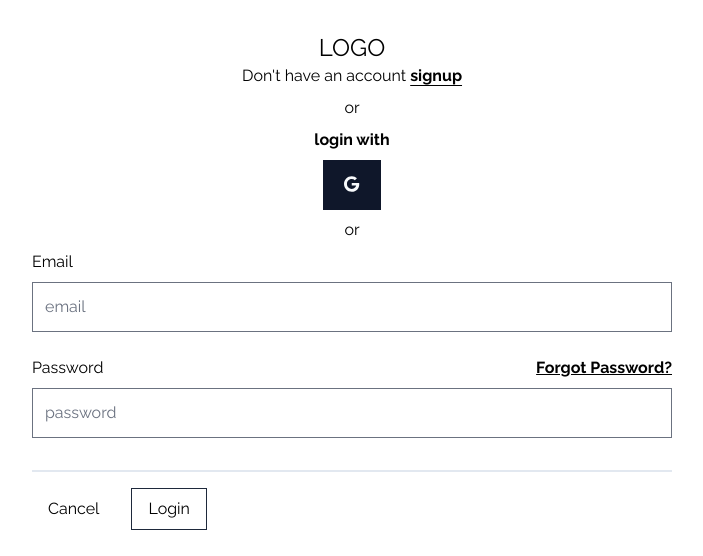
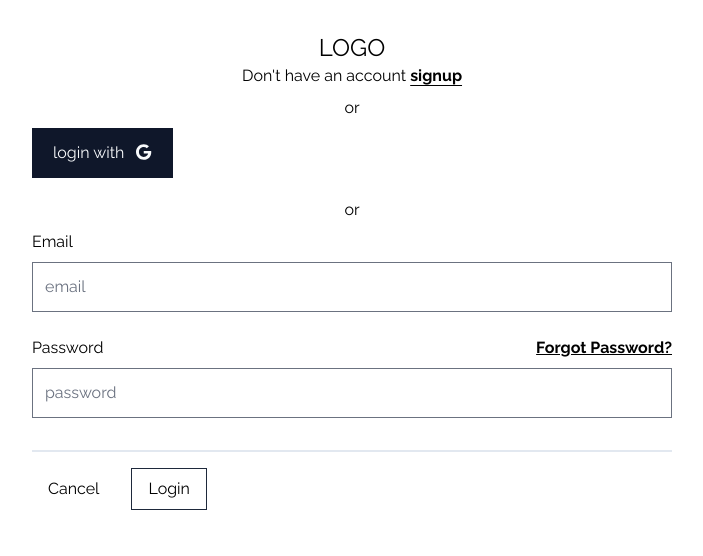
Before and after one commit to Collins-Kareri/my-gold-giftcard, a React (Vite) app: page /user/login in a window 1280 px wide. Shown: the top 556 px of the page, without its empty margins (288-991 px from the left). Built offline with nearby package versions, Linux system fonts and the light colour scheme.

Commit message:
restyled auth button

```diff
--- a/src/components/oAuthButtons.tsx
+++ b/src/components/oAuthButtons.tsx
@@ -1,12 +1,15 @@
 import { FontAwesomeIcon } from "@fortawesome/react-fontawesome";
+import { useLocation } from "react-router-dom";
 
 function OAuthOptions({ headerTextContent }: { headerTextContent: string }) {
+	const location = useLocation();
+
 	return (
-		<div className="tw-flex tw-flex-col tw-justify-center tw-items-center">
-			<p className="tw-font-bold tw-mb-2">{headerTextContent}</p>
+		<div className="tw-flex tw-flex-col tw-justify-center tw-items-start tw-mb-3 tw-w-full">
 			<div
 				className="tw-border tw-border-slate-900 tw-w-fit tw-px-5 tw-py-3 tw-cursor-pointer tw-bg-slate-900 tw-text-slate-50 hover:tw-shadow-sm"
 				title="google">
+				<span className="tw-inline-block tw-mr-3">{headerTextContent}</span>
 				<FontAwesomeIcon icon={["fab", "google"]} />
 			</div>
 		</div>
```
